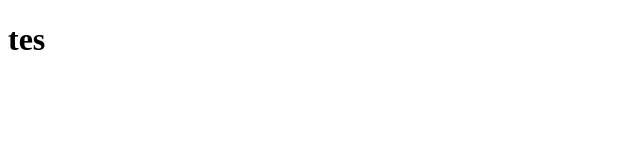
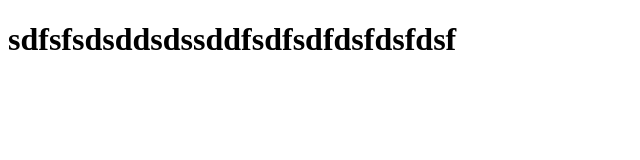
Before and after one commit to levuminh08062000/nature_foodds, a plain HTML site: page index.html in a window 1280 px wide. Shown: the whole page, without its empty margins (0-640 px from the left). Drawn offline with Linux system fonts and the light colour scheme.

Commit message:
conflict

```diff
--- a/index.html
+++ b/index.html
@@ -6,7 +6,7 @@
     <meta name="viewport" content="width=device-width, initial-scale=1.0">
     <title>Document</title>
 </head>
-    <h1>tes</h1>
+    <h1>sdfsfsdsddsdssddfsdfsdfdsfdsfdsf</h1>
 <body>
 
 </body>
```
